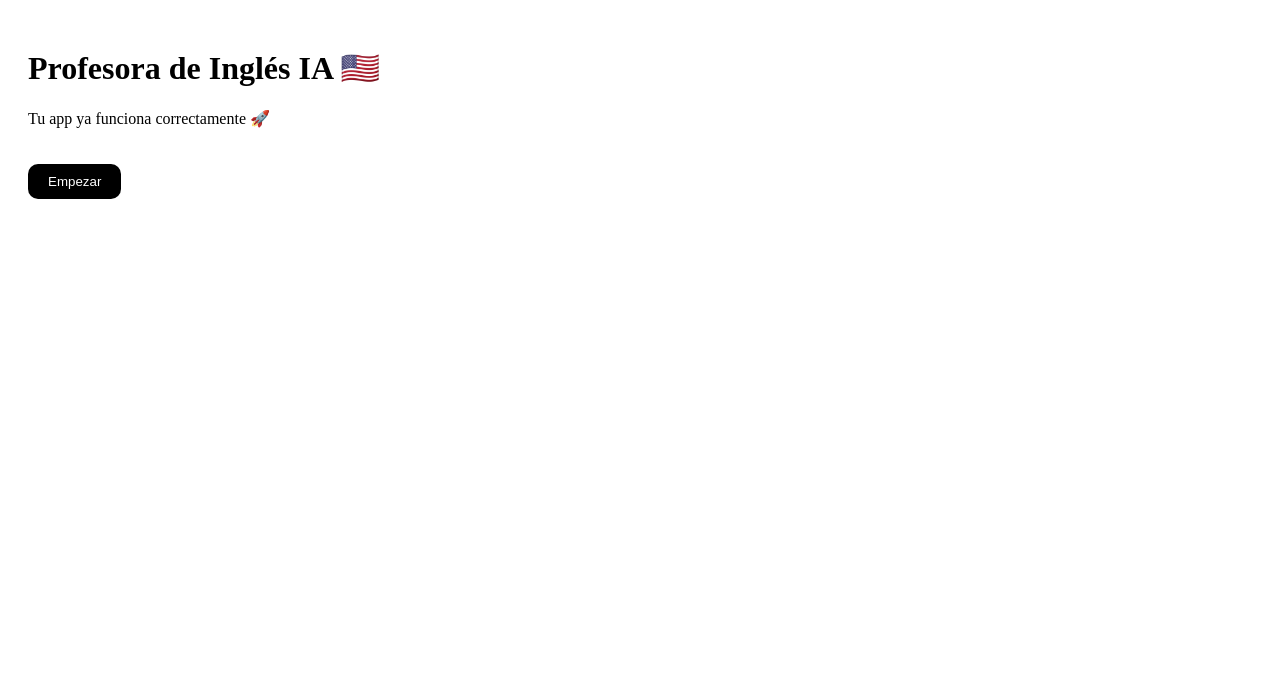
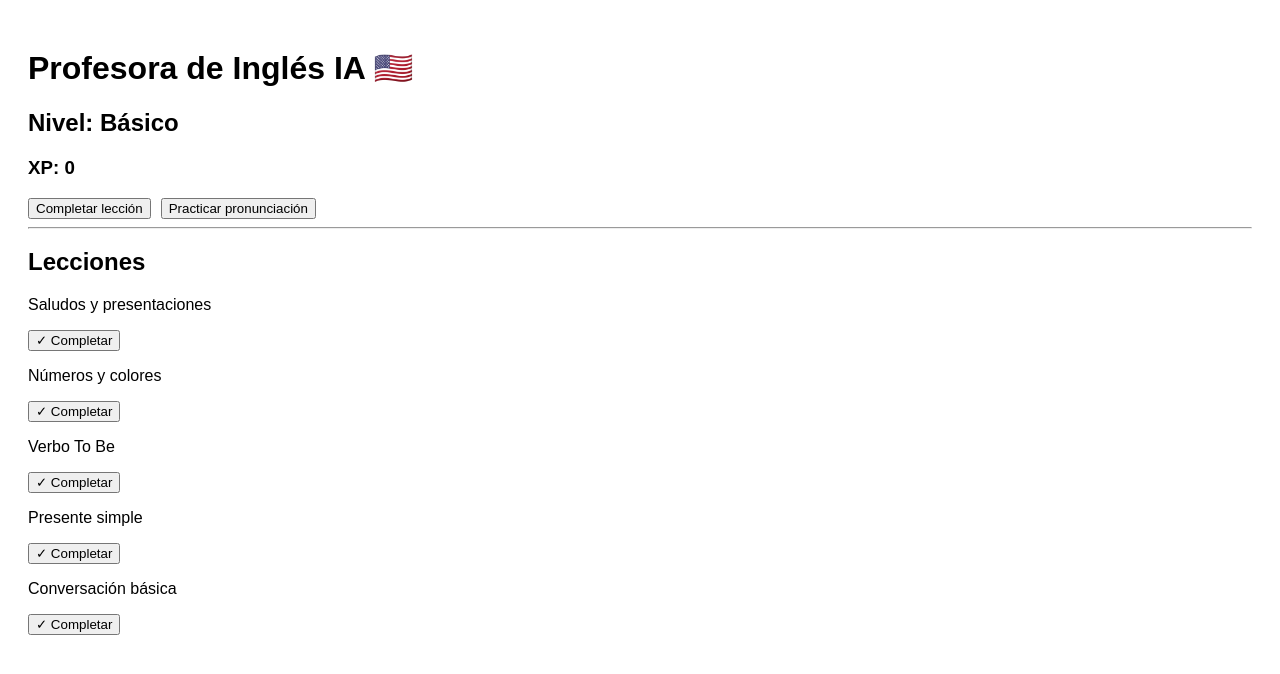
Before and after one commit to gonzalezshari909-sketch/english-ai-teacher, a Next.js app: page / in a window 1280 px wide. Shown: the top 674 px of the page. Built offline with nearby package versions, Linux system fonts and the light colour scheme.

Commit message:
Update page.js

```diff
--- a/app/page.js
+++ b/app/page.js
@@ -1,24 +1,66 @@
 'use client';
 
+import React, { useState, useEffect } from 'react';
+
 export default function Home() {
+  const [xp, setXp] = useState(0);
+  const [level, setLevel] = useState('Básico');
+
+  const lessons = [
+    'Saludos y presentaciones',
+    'Números y colores',
+    'Verbo To Be',
+    'Presente simple',
+    'Conversación básica',
+  ];
+
+  useEffect(() => {
+    const saved = localStorage.getItem('xp');
+    if (saved) setXp(Number(saved));
+  }, []);
+
+  useEffect(() => {
+    localStorage.setItem('xp', xp);
+
+    if (xp >= 50) setLevel('Intermedio');
+    if (xp >= 120) setLevel('Avanzado');
+  }, [xp]);
+
+  const addXP = () => setXp(xp + 10);
+
+  const speak = () => {
+    const msg = new SpeechSynthesisUtterance(
+      'Hello! Let’s practice English together.'
+    );
+    msg.lang = 'en-US';
+    speechSynthesis.speak(msg);
+  };
+
   return (
-    <div style={{ padding: 20 }}>
+    <main style={{ padding: 20, fontFamily: 'Arial' }}>
       <h1>Profesora de Inglés IA 🇺🇸</h1>
 
-      <p>Tu app ya funciona correctamente 🚀</p>
+      <h2>Nivel: {level}</h2>
+      <h3>XP: {xp}</h3>
 
-      <button
-        style={{
-          padding: '10px 20px',
-          background: 'black',
-          color: 'white',
-          borderRadius: '10px',
-          border: 'none',
-          marginTop: '20px',
-        }}
-      >
-        Empezar
+      <button onClick={addXP} style={{ marginRight: 10 }}>
+        Completar lección
       </button>
-    </div>
+
+      <button onClick={speak}>
+        Practicar pronunciación
+      </button>
+
+      <hr />
+
+      <h2>Lecciones</h2>
+
+      {lessons.map((l, i) => (
+        <div key={i} style={{ marginBottom: 10 }}>
+          <p>{l}</p>
+          <button onClick={addXP}>✓ Completar</button>
+        </div>
+      ))}
+    </main>
   );
 }
```
